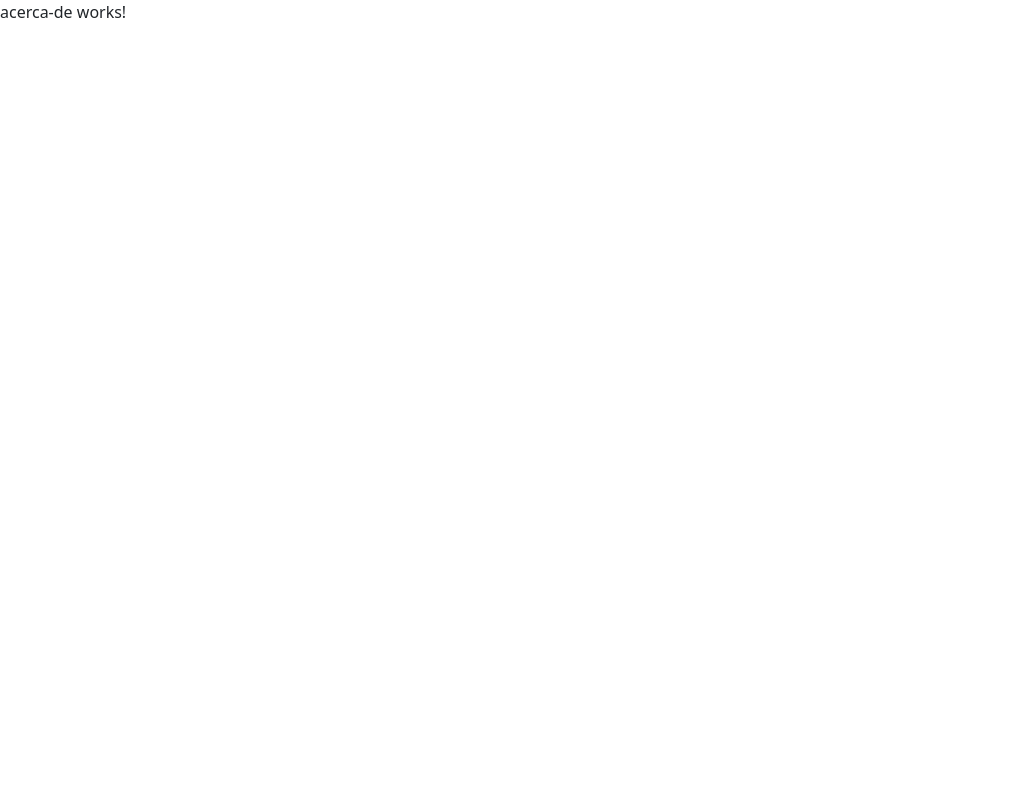
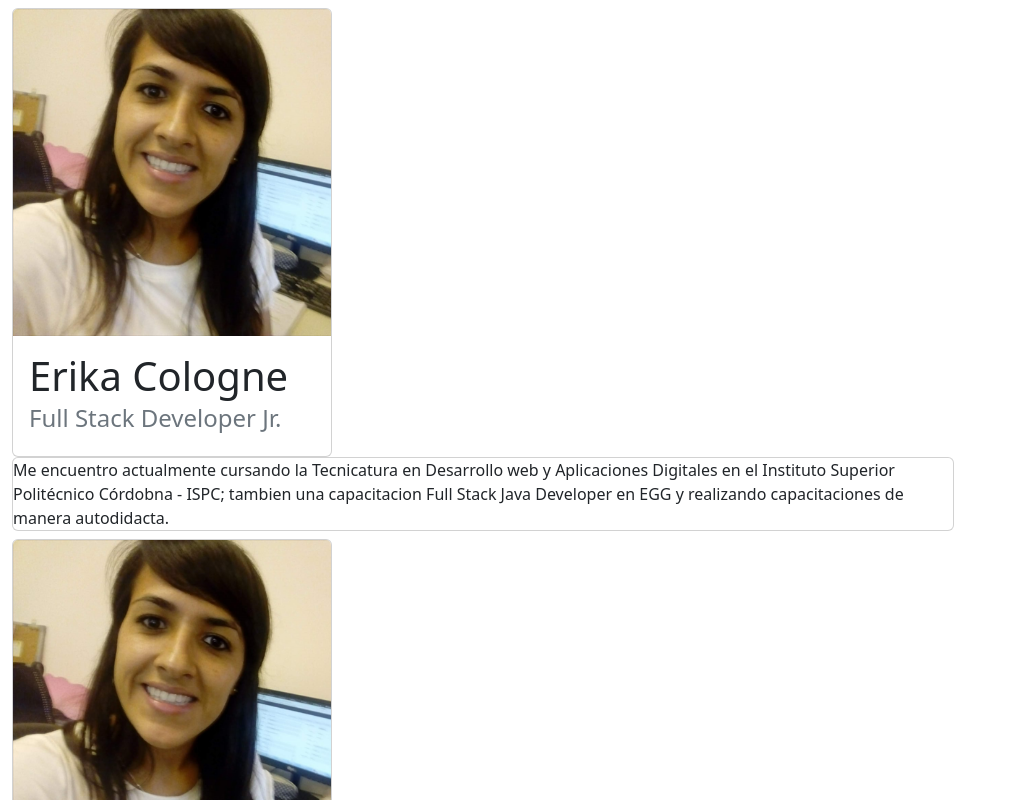
Before and after one commit to erkcgn/ProyectoIntegrador_CologneErika, an Angular app in the folder ProyectoIntegrador_erkcgn/: page /acerca-de in a window 1280 px wide. Shown: the top 800 px of the page, without its empty margins (0-1017 px from the left). Built offline with nearby package versions, Linux system fonts and the light colour scheme.

Commit message:
construyendo acercaDe

```diff
--- a/ProyectoIntegrador_erkcgn/src/app/app.component.html
+++ b/ProyectoIntegrador_erkcgn/src/app/app.component.html
@@ -1,2 +1,3 @@
 
 <router-outlet></router-outlet>
+<app-acerca-de></app-acerca-de>
--- a/ProyectoIntegrador_erkcgn/src/app/componentes/acerca-de/acerca-de.component.html
+++ b/ProyectoIntegrador_erkcgn/src/app/componentes/acerca-de/acerca-de.component.html
@@ -1 +1,26 @@
-<p>acerca-de works!</p>
+<section>
+    <div class="row py-1">
+    </div>
+</section>
+<div class="container-fluid">
+    <div class="col-md-3">
+        <div class="card" style="width: 20rem">
+            <img src="../../../assets/img/erika.PNG" class="card-img-top" alt="Mi Imagen">
+            <div class="card-body">
+                <h1 class="card-title">Erika Cologne</h1>
+                <h4 class="card-subtitle mb-2 text-muted">Full Stack Developer Jr.</h4>
+
+            </div>
+
+        </div>
+    </div>
+    <div class="col-md-9">
+        <div class="card">
+            <p class="card-text">Me encuentro actualmente cursando la Tecnicatura en Desarrollo web y
+                Aplicaciones Digitales en el Instituto Superior Politécnico Córdobna - ISPC;
+                tambien una capacitacion Full Stack Java Developer en EGG y realizando capacitaciones de manera
+                autodidacta.
+            </p>
+        </div>
+    </div>
+</div>
```
